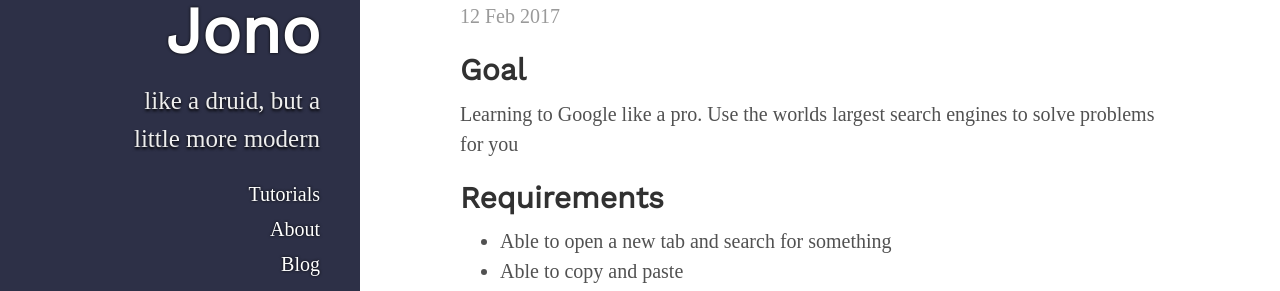
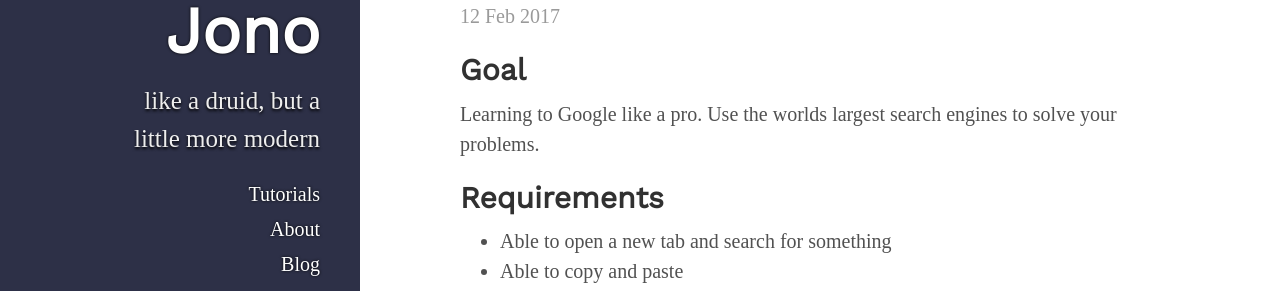
Before and after one commit to foopod/blog-2.0, a Jekyll site: the page built from _tutorials/how-to-gooogle.md, in a window 1280 px wide and 900 px high. Shown: the part 129-420 px from the top of the window. Built offline with Jekyll 4.4.1, drawn with Linux system fonts in a browser that asks for light colours; nearby versions of some CDN libraries; some web fonts are replaced; comment, search, counter and statistics services are not loaded.

Commit message:
Update how-to-gooogle.md

```diff
--- a/_tutorials/how-to-gooogle.md
+++ b/_tutorials/how-to-gooogle.md
@@ -10,7 +10,7 @@ image: /public/images/google.png
 
 ## Goal
 
-Learning to Google like a pro. Use the worlds largest search engines to solve problems for you
+Learning to Google like a pro. Use the worlds largest search engines to solve your problems.
 
 ## Requirements
 
```
